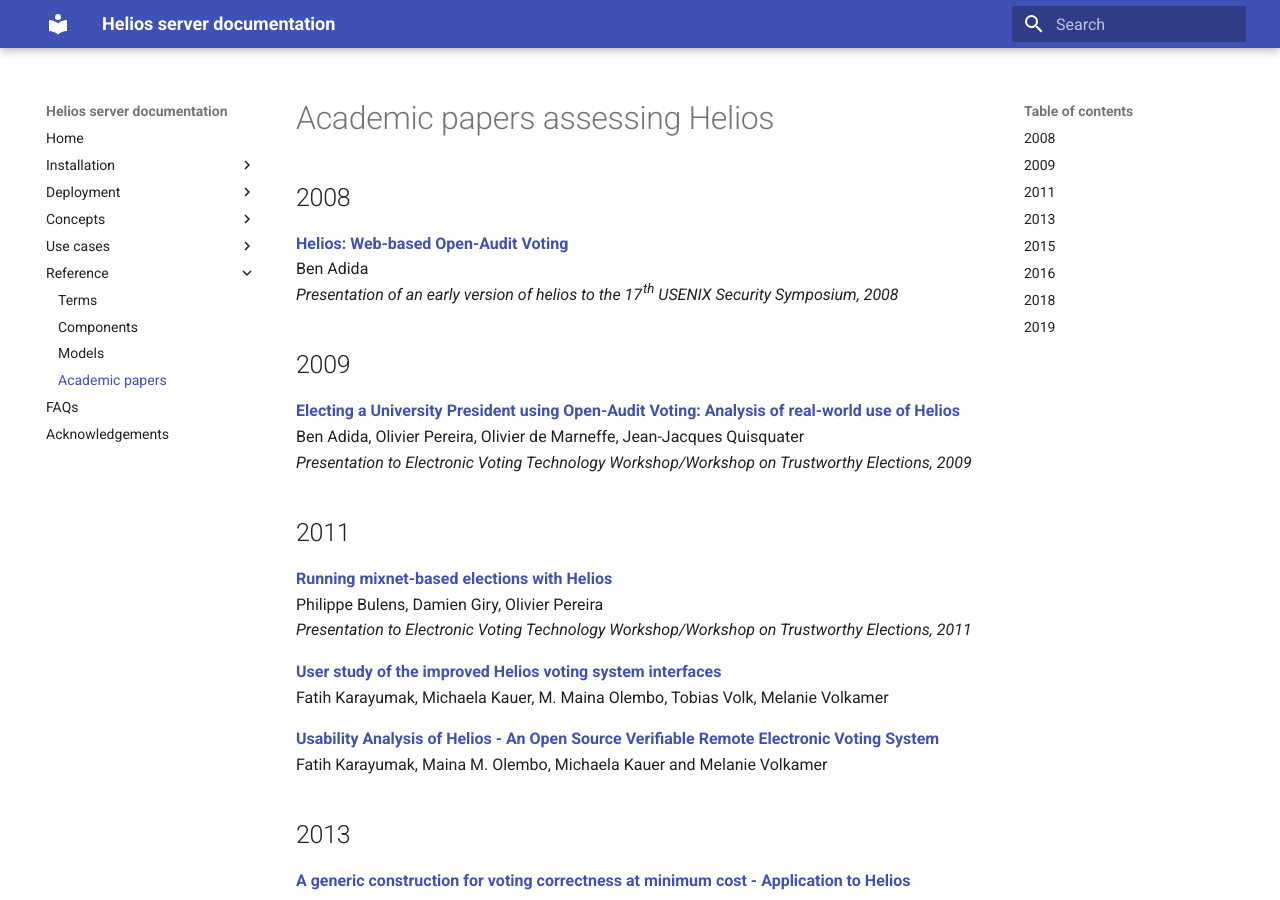
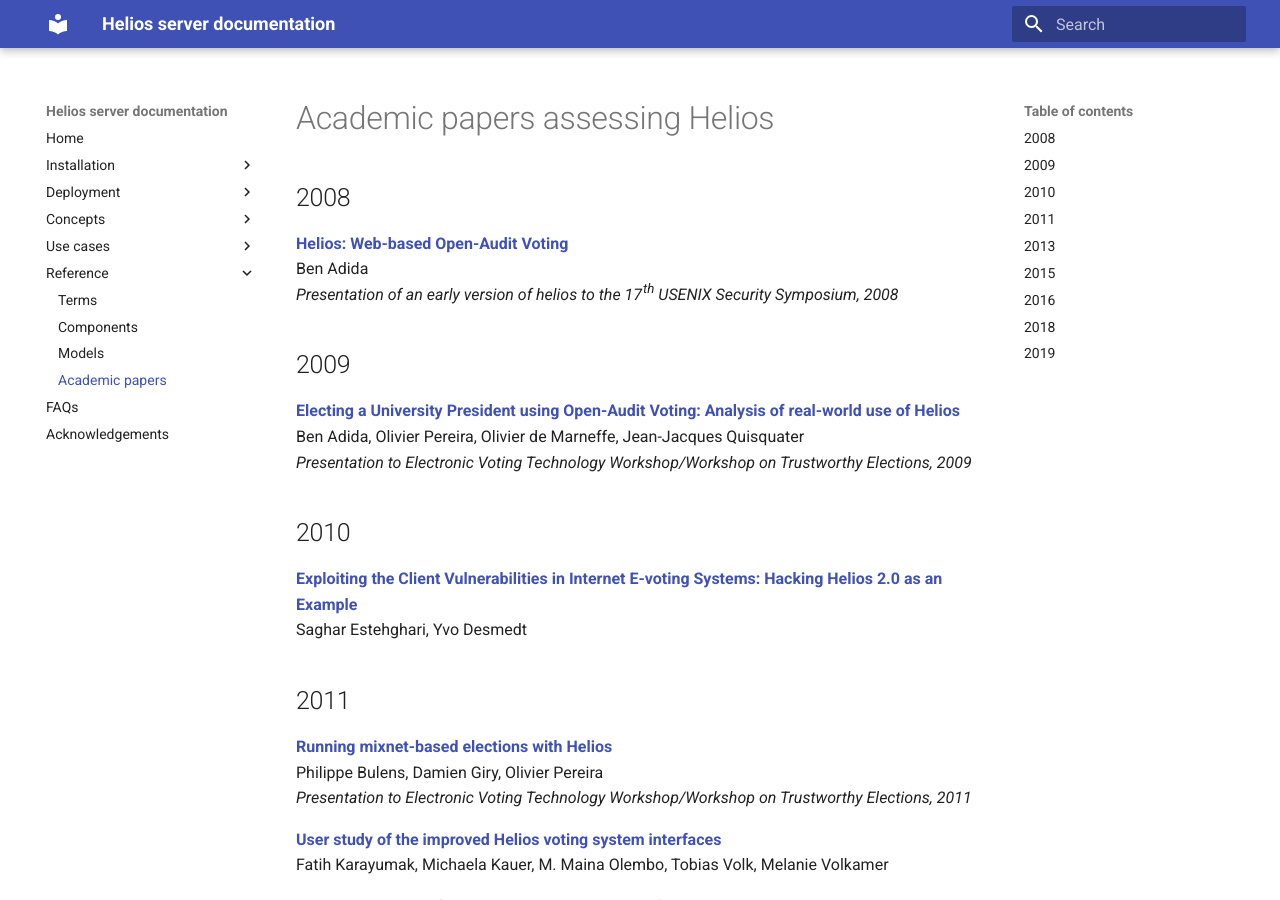
Before and after one commit to wrmack/helios-server-docs, an MkDocs documentation site: the page built from docs/ref_literature.md, in a window 1280 px wide and 900 px high. Built offline with MkDocs 1.6.1 and Material for MkDocs 9.7.7, drawn with Linux system fonts in a browser that asks for light colours.

Commit message:
20191029

```diff
--- a/docs/ref_literature.md
+++ b/docs/ref_literature.md
@@ -9,6 +9,10 @@
 **[Electing a University President using Open-Audit Voting: Analysis of real-world use of Helios](https://csrc.nist.gov/csrc/media/events/end-to-end-voting-system-workshop/documents/papers/demarneffe_papere2e.pdf)**
 Ben Adida, Olivier Pereira, Olivier de Marneffe, Jean-Jacques Quisquater
 *Presentation to Electronic Voting Technology Workshop/Workshop on Trustworthy Elections, 2009*
+
+## 2010
+**[Exploiting the Client Vulnerabilities in Internet E-voting Systems: Hacking Helios 2.0 as an Example](https://www.usenix.org/legacy/events/evt/tech/full_papers/Estehghari.pdf)**
+Saghar Estehghari, Yvo Desmedt
 
 ## 2011
 **[Running mixnet-based elections with Helios](https://www.usenix.org/legacy/events/evtwote11/tech/final_files/Bulens.pdf)**
```
Also changed, not shown: docs/inst_env.md (+0 -1 lines), site/inst_env/index.html, site/ref_literature/index.html, site/search/search_index.json, site/sitemap.xml, 1 other file.
